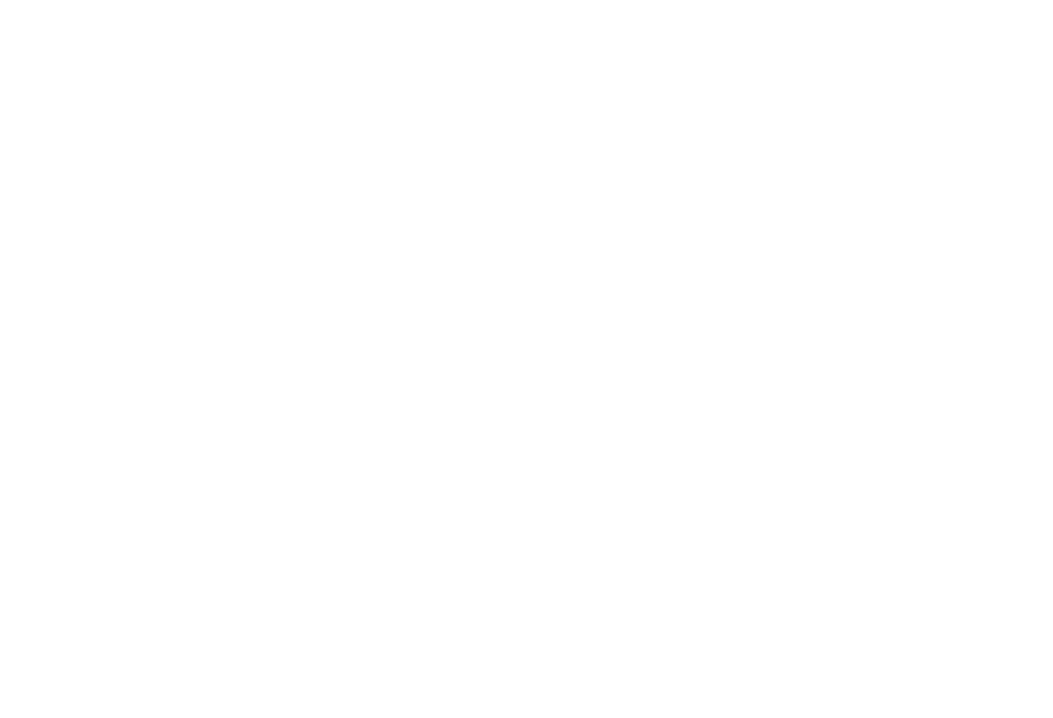
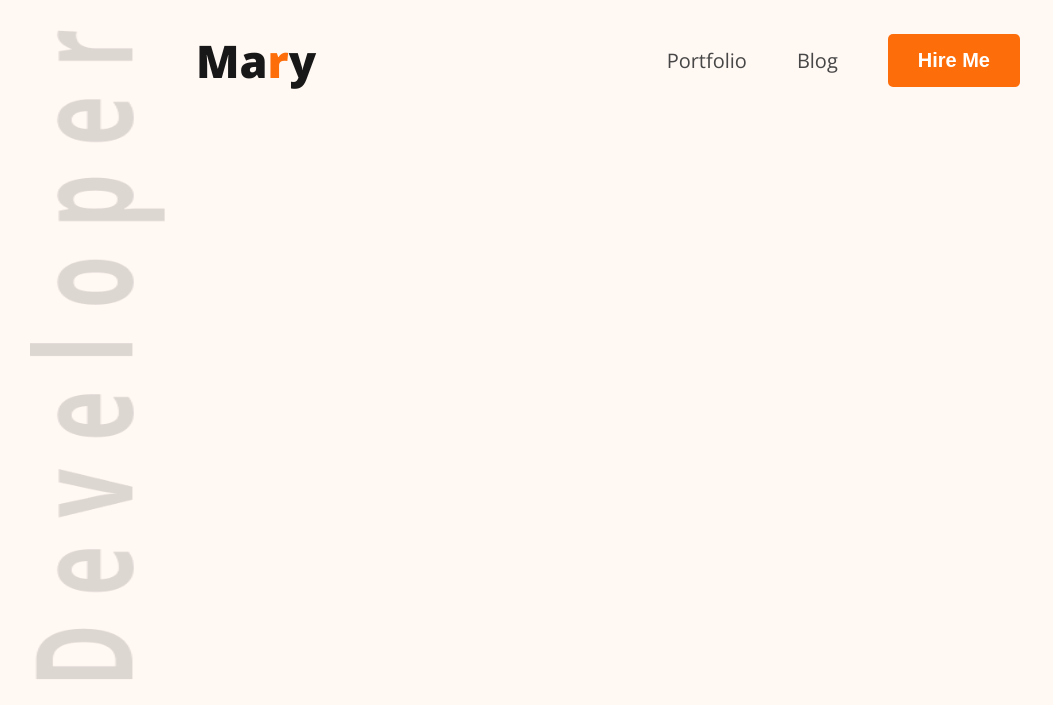
Before and after one commit to rockydey/developer-portfolio-practices, a plain HTML site: page index.html in a window 1280 px wide. Shown: the whole page, without its empty margins (0-1053 px from the left). Drawn offline with nearby package versions, Linux system fonts and the light colour scheme.

Commit message:
navigation menu is ready

```diff
--- a/index.html
+++ b/index.html
@@ -8,13 +8,29 @@
     <link rel="preconnect" href="https://fonts.googleapis.com" />
     <link rel="preconnect" href="https://fonts.gstatic.com" crossorigin />
     <link
-      href="https://fonts.googleapis.com/css2?family=Open+Sans&display=swap"
+      href="https://fonts.googleapis.com/css2?family=Open+Sans:wght@300;400;500;600;700;800&display=swap"
       rel="stylesheet" />
     <!-- external css link -->
     <link rel="stylesheet" href="styles/developer.css" />
   </head>
   <body>
-    <header></header>
+    <header id="header-style">
+      <section class="developer">
+        <img
+          src="./assets/images/developer.png"
+          alt="developer word as image" />
+      </section>
+      <section class="header-details">
+        <nav>
+          <h3 class="nav-title">Ma<span>r</span>y</h3>
+          <ul class="nav-menu">
+            <li><a href="">Portfolio</a></li>
+            <li><a href="">Blog</a></li>
+            <li><button class="btn-primary">Hire Me</button></li>
+          </ul>
+        </nav>
+      </section>
+    </header>
     <main></main>
     <footer></footer>
   </body>
--- a/styles/developer.css
+++ b/styles/developer.css
@@ -1,3 +1,4 @@
+/* Base Style or Utilities */
 * {
   margin: 0;
   padding: 0;
@@ -6,3 +7,56 @@
 body {
   font-family: "Open Sans", sans-serif;
 }
+/* Shared */
+.btn-primary {
+  padding: 15px 30px;
+  border: none;
+  border-radius: 5px;
+  background-color: #fd6e0a;
+  font-size: 20px;
+  font-weight: 700;
+  color: white;
+  cursor: pointer;
+}
+/* header style */
+#header-style {
+  /* width: 1600px; */
+  height: 705px;
+  background-color: #fff8f3;
+  padding: 30px 10px 25px 30px;
+  display: grid;
+  grid-template-columns: 1fr 9fr;
+  gap: 30px;
+}
+.developer img {
+  width: 136px;
+  height: 650px;
+}
+nav {
+  display: flex;
+  justify-content: space-between;
+  align-items: center;
+}
+nav .nav-title {
+  color: #181818;
+  font-size: 45px;
+  font-weight: 800;
+}
+nav .nav-title > span {
+  color: #fd6e0a;
+}
+.nav-menu {
+  display: flex;
+  gap: 50px;
+  align-items: center;
+  margin-right: 250px;
+}
+.nav-menu li {
+  list-style-type: none;
+}
+.nav-menu a {
+  font-size: 20px;
+  font-weight: 400;
+  text-decoration: none;
+  color: #474747;
+}
```
